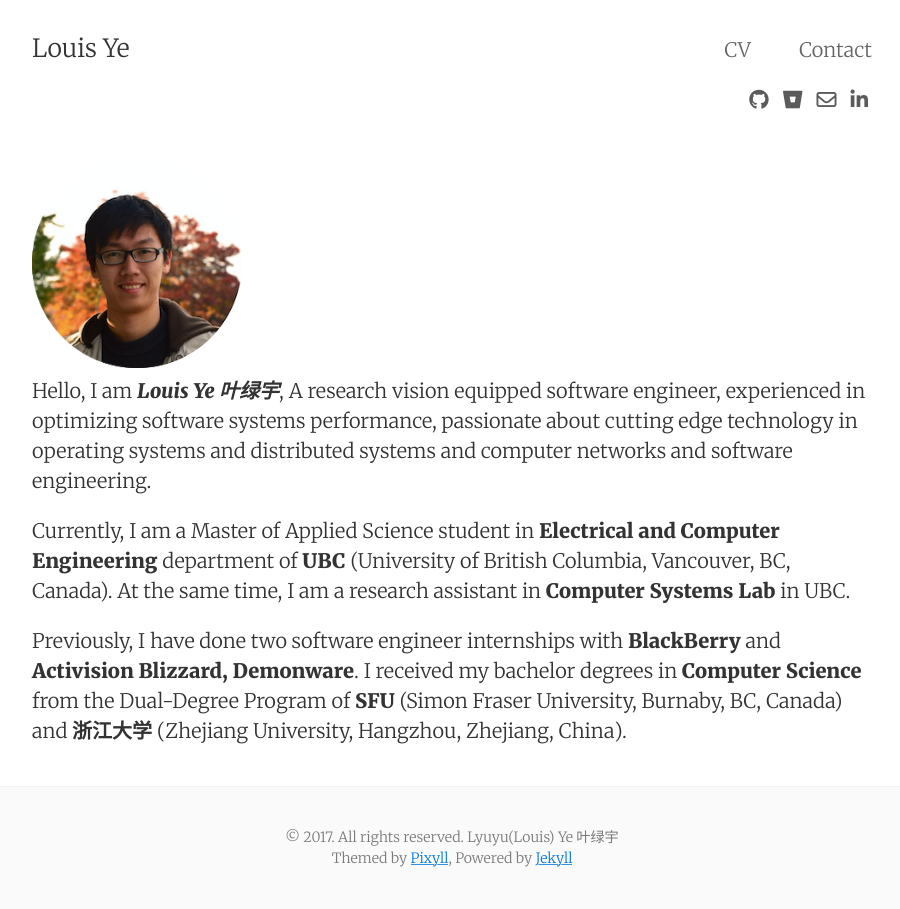
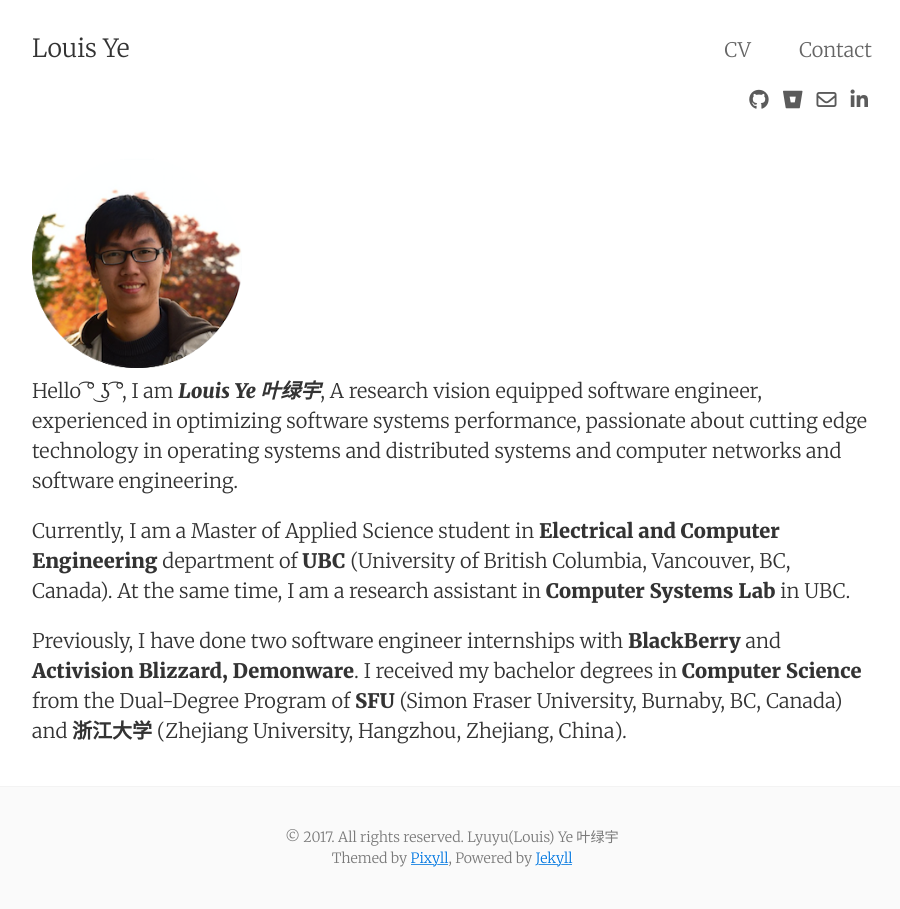
Before and after one commit to Louis-Ye/Louis-Ye.github.io, a Jekyll site: the page built from index.html, in a window 1280 px wide. Shown: the whole page, without its empty margins (188-1088 px from the left). Built offline with Jekyll 4.4.1, drawn with Linux system fonts in a browser that asks for light colours; nearby versions of some CDN libraries; the list of posts is cut into pages by our own code.

```diff
--- a/index.html
+++ b/index.html
@@ -7,7 +7,7 @@ layout: default
 </div>
 
 <p>
-    Hello, I am <b><i>Louis Ye 叶绿宇</i></b>, A research vision equipped software engineer, experienced in optimizing software systems performance, passionate about cutting edge technology in operating systems and distributed systems and computer networks and software engineering.
+    Hello  ͡° ͜ʖ ͡°, I am <b><i>Louis Ye 叶绿宇</i></b>, A research vision equipped software engineer, experienced in optimizing software systems performance, passionate about cutting edge technology in operating systems and distributed systems and computer networks and software engineering.
 </p>
 
 <p>
```
